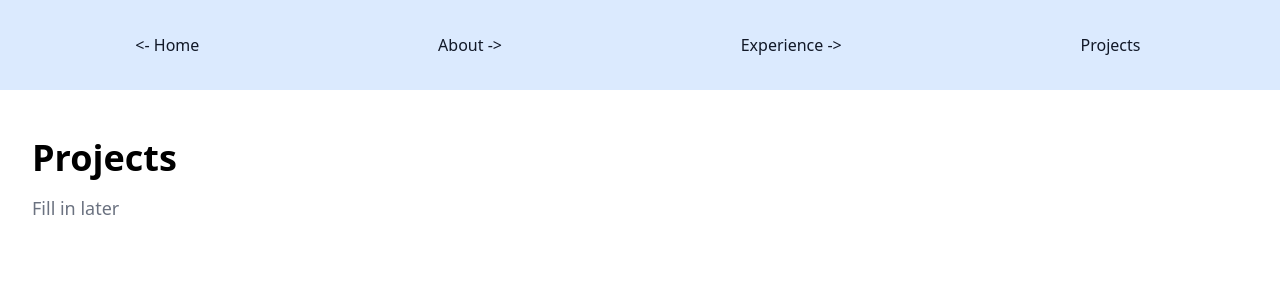
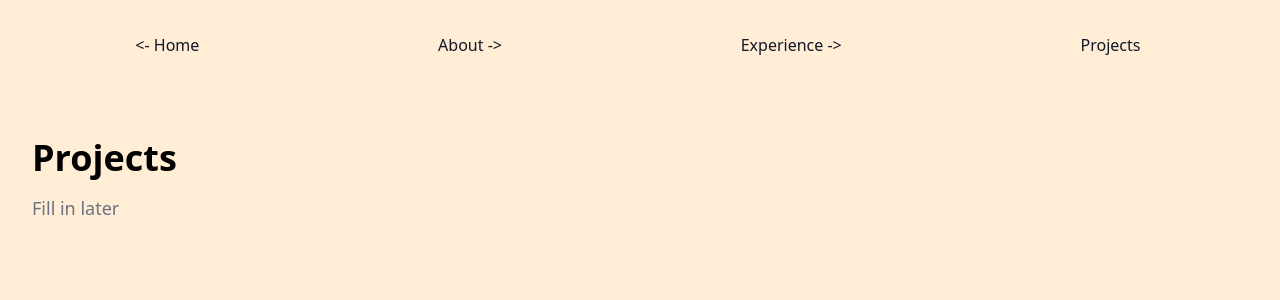
Before and after one commit to ty-zhao1/next-level, a Next.js app: page /projects in a window 1280 px wide. Shown: the top 300 px of the page. Built offline with nearby package versions, Linux system fonts and the light colour scheme.

Commit message:
made nav bar buttons cleaner

```diff
--- a/components/Nav.tsx
+++ b/components/Nav.tsx
@@ -8,24 +8,24 @@ const Nav = () => {
     const router = useRouter();
 
     return (
-      <nav className="flex justify-around p-4 bg-blue-100">
+      <nav className="flex justify-around p-4 bg-grey-100">
         <Link href="/">
-        <div className={`group rounded-lg border border-transparent px-5 py-4 transition-colors hover:border-gray-300 hover:bg-gray-400 hover:dark:border-neutral-700 hover:dark:bg-neutral-800/30 text-gray-900`}>
+        <div className={`group rounded-lg border border-transparent px-5 py-4 transition-colors hover:border-gray-300 hover:bg-blue-200 hover:dark:border-neutral-700 hover:dark:bg-neutral-800/30 text-gray-900`}>
             <span className="inline-block transition-transform group-hover:-translate-x-1 motion-reduce:transform-none">{router.pathname !== "/" ? "<- " : ""}</span> Home
         </div>
         </Link>
         <Link href="/about">
-          <div className={`group rounded-lg border border-transparent px-5 py-4 transition-colors hover:border-gray-300 hover:bg-gray-400 hover:dark:border-neutral-700 hover:dark:bg-neutral-800/30 text-gray-900 ${router.pathname !== "/about" ? "" : "group-hover:translate-x-1"}`}>
+          <div className={`group rounded-lg border border-transparent px-5 py-4 transition-colors hover:border-gray-300 hover:bg-green-100 hover:dark:border-neutral-700 hover:dark:bg-neutral-800/30 text-gray-900 ${router.pathname !== "/about" ? "" : "group-hover:translate-x-1"}`}>
             About <span className="inline-block transition-transform group-hover:translate-x-1 motion-reduce:transform-none">{router.pathname !== "/about" ? " ->" : ""}</span>
           </div>
         </Link>
         <Link href="/exp">
-          <div className={`group rounded-lg border border-transparent px-5 py-4 transition-colors hover:border-gray-300 hover:bg-gray-400 hover:dark:border-neutral-700 hover:dark:bg-neutral-800/30 text-gray-900 ${router.pathname !== "/experience" ? "" : "group-hover:translate-x-1"}`}>
+          <div className={`group rounded-lg border border-transparent px-5 py-4 transition-colors hover:border-gray-300 hover:bg-pink-100 hover:dark:border-neutral-700 hover:dark:bg-neutral-800/30 text-gray-900 ${router.pathname !== "/experience" ? "" : "group-hover:translate-x-1"}`}>
             Experience <span className="inline-block transition-transform group-hover:translate-x-1 motion-reduce:transform-none">{router.pathname !== "/exp" ? " ->" : ""}</span>
           </div>
         </Link>
         <Link href="/projects">
-          <div className={`group rounded-lg border border-transparent px-5 py-4 transition-colors hover:border-gray-300 hover:bg-gray-400 hover:dark:border-neutral-700 hover:dark:bg-neutral-800/30 text-gray-900 ${router.pathname !== "/projects" ? "" : "group-hover:translate-x-1"}`}>
+          <div className={`group rounded-lg border border-transparent px-5 py-4 transition-colors hover:border-gray-300 hover:bg-orange-100 hover:dark:border-neutral-700 hover:dark:bg-neutral-800/30 text-gray-900 ${router.pathname !== "/projects" ? "" : "group-hover:translate-x-1"}`}>
             Projects <span className="inline-block transition-transform group-hover:translate-x-1 motion-reduce:transform-none">{router.pathname !== "/projects" ? " ->" : ""}</span>
           </div>
         </Link>
--- a/pages/about.tsx
+++ b/pages/about.tsx
@@ -1,24 +1,9 @@
-// pages/about.tsx
-
-// import Link from 'next/link';
 import Nav from '../components/Nav';
-// import { NextPage } from 'next';
-
-// const AboutPage: NextPage = () => {
-//   return (
-//     <div>
-//       <h1>About Me</h1>
-//       <Link href="/">Go back home</Link>
-//     </div>
-//   );
-// };
-
-// export default AboutPage;
 import Link from 'next/link';
 
 export default function About() {
   return (
-    <div className="min-h-screen bg-white dark:bg-black bg-green-100">
+    <div className="min-h-screen bg-green-100">
       <Nav />
       <div className="px-4 py-12 max-w-md mx-auto sm:max-w-3xl sm:px-6 lg:max-w-7xl lg:px-8">
         <h2 className="text-4xl font-extrabold text-black dark:text-white">
@@ -31,46 +16,3 @@ export default function About() {
     </div>
   );
 }
-
-// const About = () => {
-//   return (
-//     <div className="min-h-screen bg-white dark:bg-black">
-//       <div className="px-4 py-12 max-w-md mx-auto sm:max-w-3xl sm:px-6 lg:max-w-7xl lg:px-8">
-//         <h2 className="text-4xl font-extrabold text-black dark:text-white">
-//           About Me
-//         </h2>
-//         <p className="mt-4 text-lg text-gray-500 dark:text-gray-200">
-//           This is a placeholder. Here, you can write about your professional background, skills, education, interests, etc.
-//         </p>
-//         <div className="mt-8">
-//           <Link href="/">
-//             <a className="text-blue-500 hover:text-blue-600 dark:text-blue-400 dark:hover:text-blue-300">
-//               ← Back to Home
-//             </a>
-//           </Link>
-//         </div>
-//       </div>
-//     </div>
-//   );
-// }
-
-// export default About;
-
-{/* <div className="mt-8">
-          <Link href="/">
-            <a className="text-blue-500 hover:text-blue-600 dark:text-blue-400 dark:hover:text-blue-300">
-              ← Back to Home
-            </a>
-          </Link>
-        </div> */}
-        {/* <div className="mt-8">
-          <Link href="/">
-            <p className="text-blue-500 hover:text-blue-600 dark:text-blue-400 dark:hover:text-blue-300 cursor-pointer">
-              ← Back to Home
-            </p>
-          </Link>
-        </div> */}
-
-// return (
-  //   <h1>Hello</h1>
-  // );
--- a/pages/exp.tsx
+++ b/pages/exp.tsx
@@ -4,7 +4,7 @@ import { NextPage } from 'next';
 
 export default function Exp() {
   return (
-    <div className="min-h-screen bg-white dark:bg-black bg-pink-100">
+    <div className="min-h-screen bg-pink-100">
       <Nav />
       <div className="px-4 py-12 max-w-md mx-auto sm:max-w-3xl sm:px-6 lg:max-w-7xl lg:px-8">
         <h2 className="text-4xl font-extrabold text-black dark:text-white">
--- a/pages/projects.tsx
+++ b/pages/projects.tsx
@@ -4,7 +4,7 @@ import { NextPage } from 'next';
 
 export default function Projects() {
   return (
-    <div className="min-h-screen bg-white dark:bg-black bg-orange-100">
+    <div className="min-h-screen bg-orange-100">
       <Nav />
       <div className="px-4 py-12 max-w-md mx-auto sm:max-w-3xl sm:px-6 lg:max-w-7xl lg:px-8">
         <h2 className="text-4xl font-extrabold text-black dark:text-white">
```
